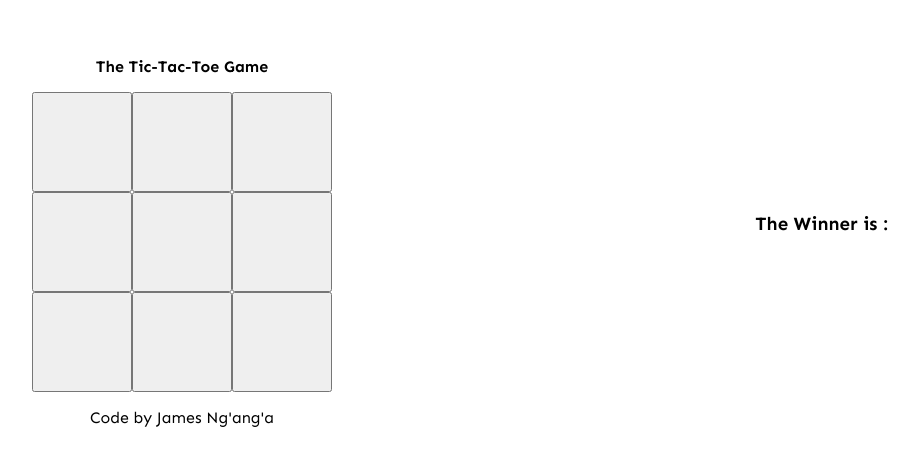
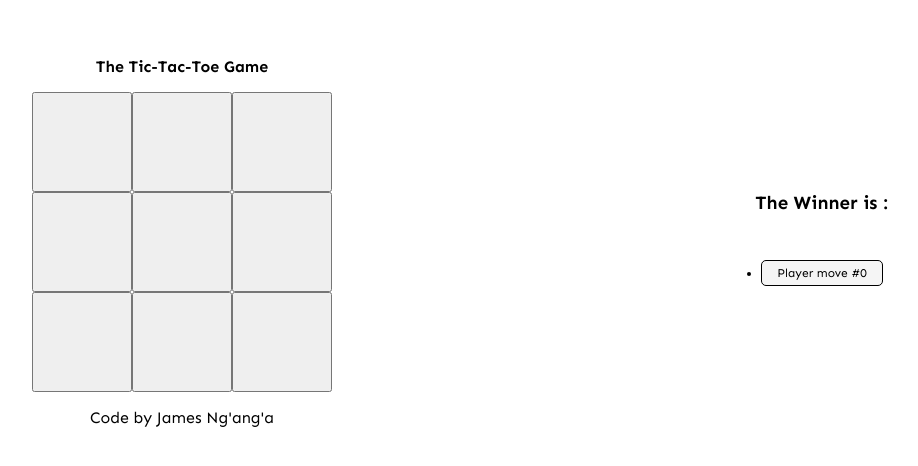
Before and after one commit to devjamesnjoroge/TIC-TAC-TOE, a React (Create React App) app: page / in a window 1280 px wide. Shown: the part 158-624 px from the top of the page, without its empty margins (138-1056 px from the left). Built offline with nearby package versions, Linux system fonts and the light colour scheme.

Commit message:
fix: move zero to start game

```diff
--- a/src/game/Game.jsx
+++ b/src/game/Game.jsx
@@ -4,7 +4,7 @@ import Board from "./Board"
 function Game(){
   const [squares, setSquares] = useState(Array(9).fill(null))
   const [xIsNext, setXisNext] = useState(true)
-  const [history, setHistory] = useState([])
+  const [history, setHistory] = useState([Array(9).fill(null)])
   const [tempRedo, setTempRedo] = useState(null)
 
   function onSquareClick(i){
```
